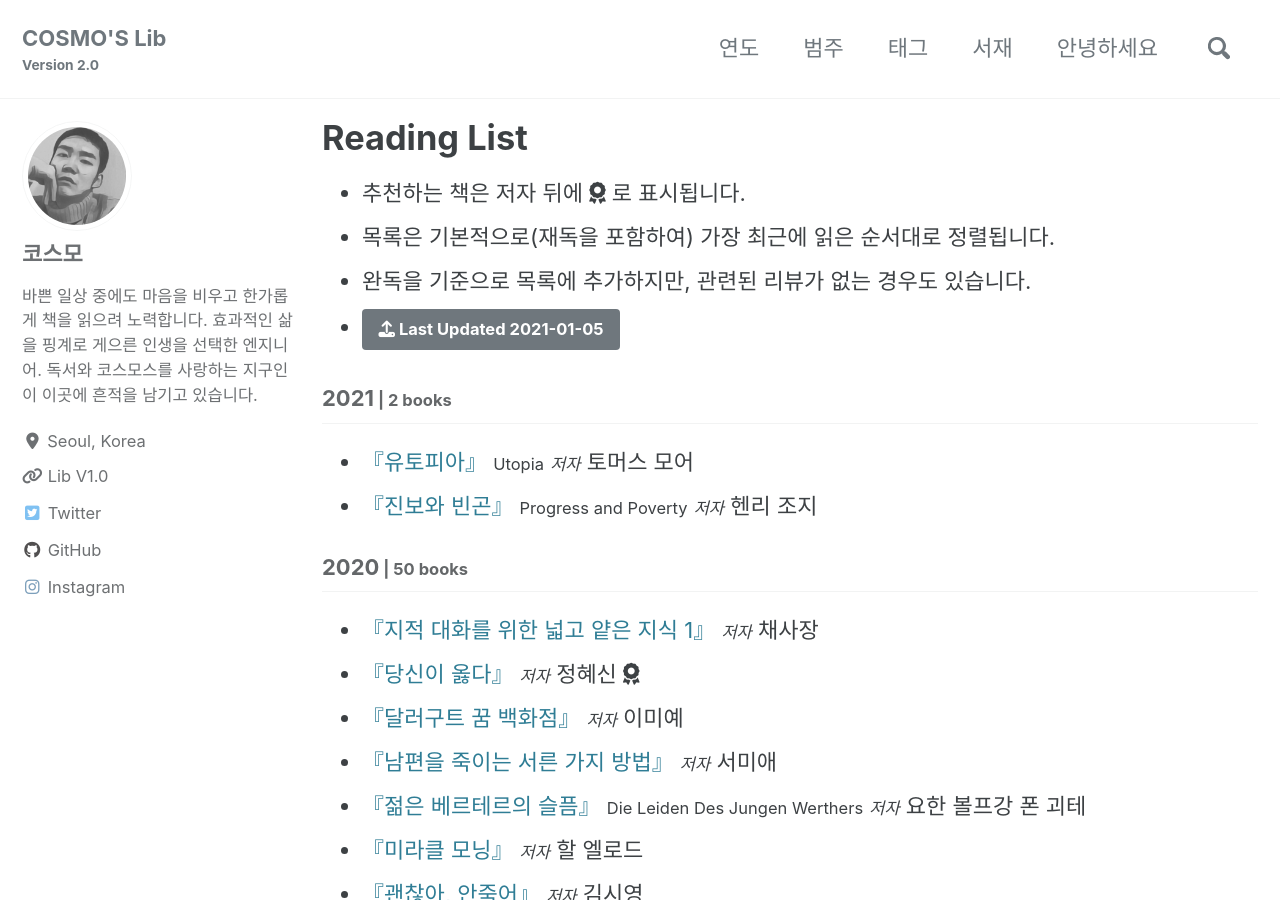
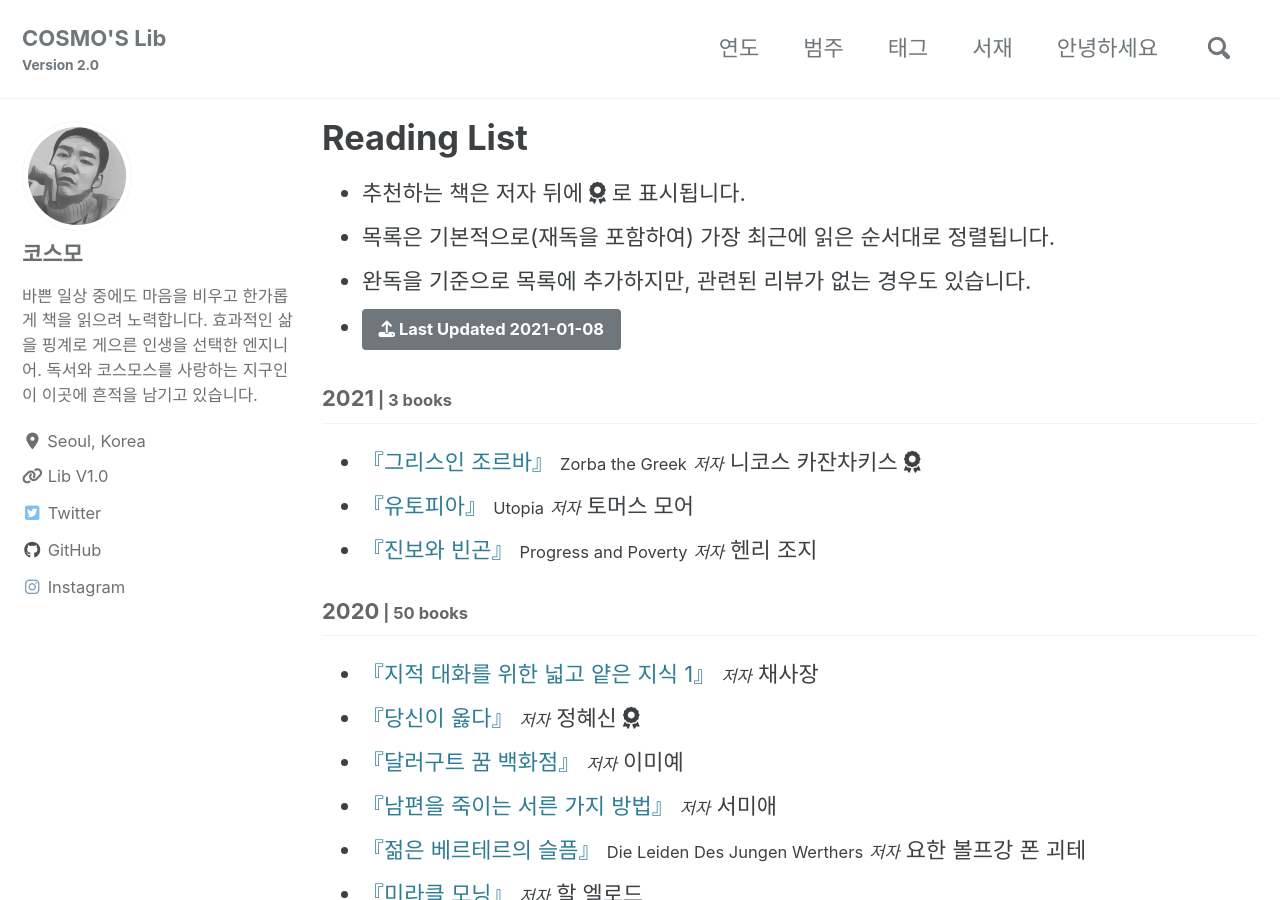
Before and after one commit to deftone2000/cosmo-s-archive, a Jekyll site: the page built from _pages/reading-list.html, in a window 1280 px wide and 900 px high. Built offline with Jekyll 4.4.1, drawn with Linux system fonts in a browser that asks for light colours; cached includes are drawn as plain includes; nearby versions of some CDN libraries; comment, search, counter and statistics services are not loaded; a style sheet for code colours, icons or effects is not loaded.

Commit message:
no message

```diff
--- a/_data/reading.yml
+++ b/_data/reading.yml
@@ -1,7 +1,18 @@
-lastupdate: 2021-01-05
+lastupdate: 2021-01-08
 list:
   - year: "2021"
     books:
+
+      - title: "그리스인 조르바"
+        ori_title: Zorba the Greek
+        author: 니코스 카잔차키스
+        post_title:
+        cover: https://img.ridicdn.net/cover/1153000029/xxlarge
+        trans: 박상은
+        pub: 온스토리 출판
+        pub_info: 2013.05.10. 전자책, 종이책 동시 출간
+        post_link:
+        star: true
 
       - title: "유토피아"
         ori_title: Utopia
```
